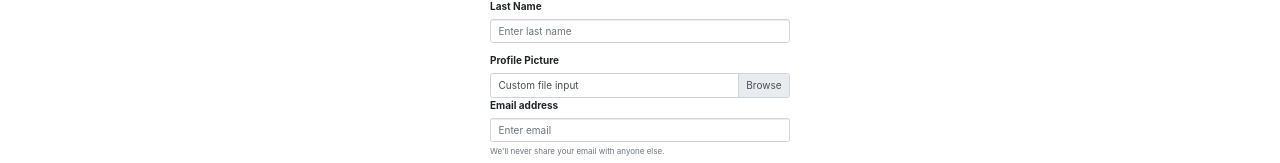
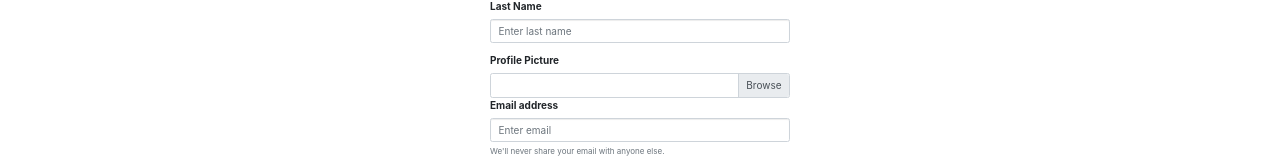
Before and after one commit to barbmich/luckypot, a React (Create React App) app: page / in a window 1280 px wide. Shown: the part 183-346 px from the top of the page. Built offline with nearby package versions, Linux system fonts and the light colour scheme; no server answers.

Commit message:
showing img path in form field

```diff
--- a/src/components/Sign-up/SignupForm.js
+++ b/src/components/Sign-up/SignupForm.js
@@ -4,6 +4,8 @@ import Button from "react-bootstrap/Button";
 import "./SignupForm.scss";
 
 export default function SignupForm(props) {
+  const [img, setImg] = useState(props.img || "");
+
   return (
     <div class="authForm">
       <h1 class="pageTitle">Register</h1>
@@ -20,7 +22,16 @@ export default function SignupForm(props) {
         </Form.Group>
         <Form controlId="formBasicLastName">
           <Form.Label>Profile Picture</Form.Label>
-          <Form.File id="custom-file" label="Custom file input" custom />
+          <Form.File
+            id="custom-file"
+            type="file"
+            label={img}
+            onChange={(event) => {
+              setImg(event.target.value);
+            }}
+            value={img}
+            custom
+          />
         </Form>
         <Form.Group controlId="formBasicEmail">
           <Form.Label>Email address</Form.Label>
```
